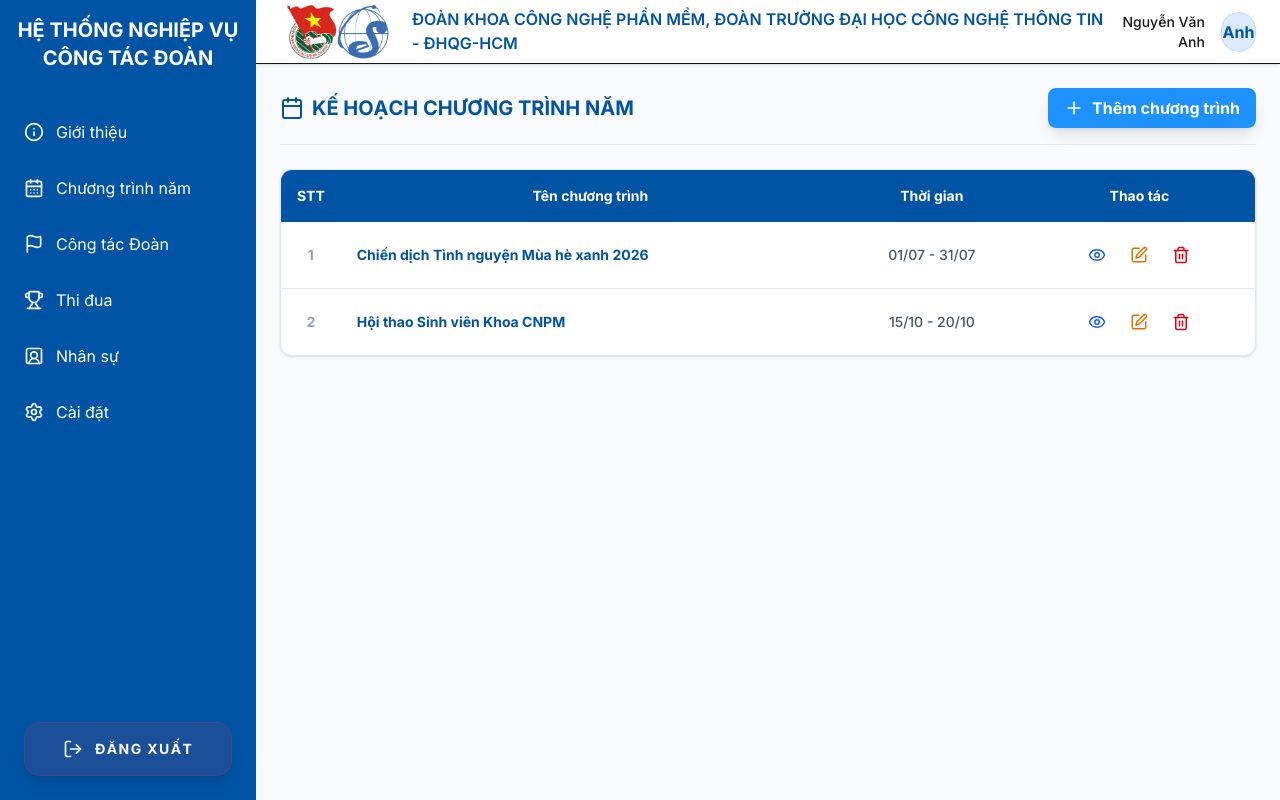
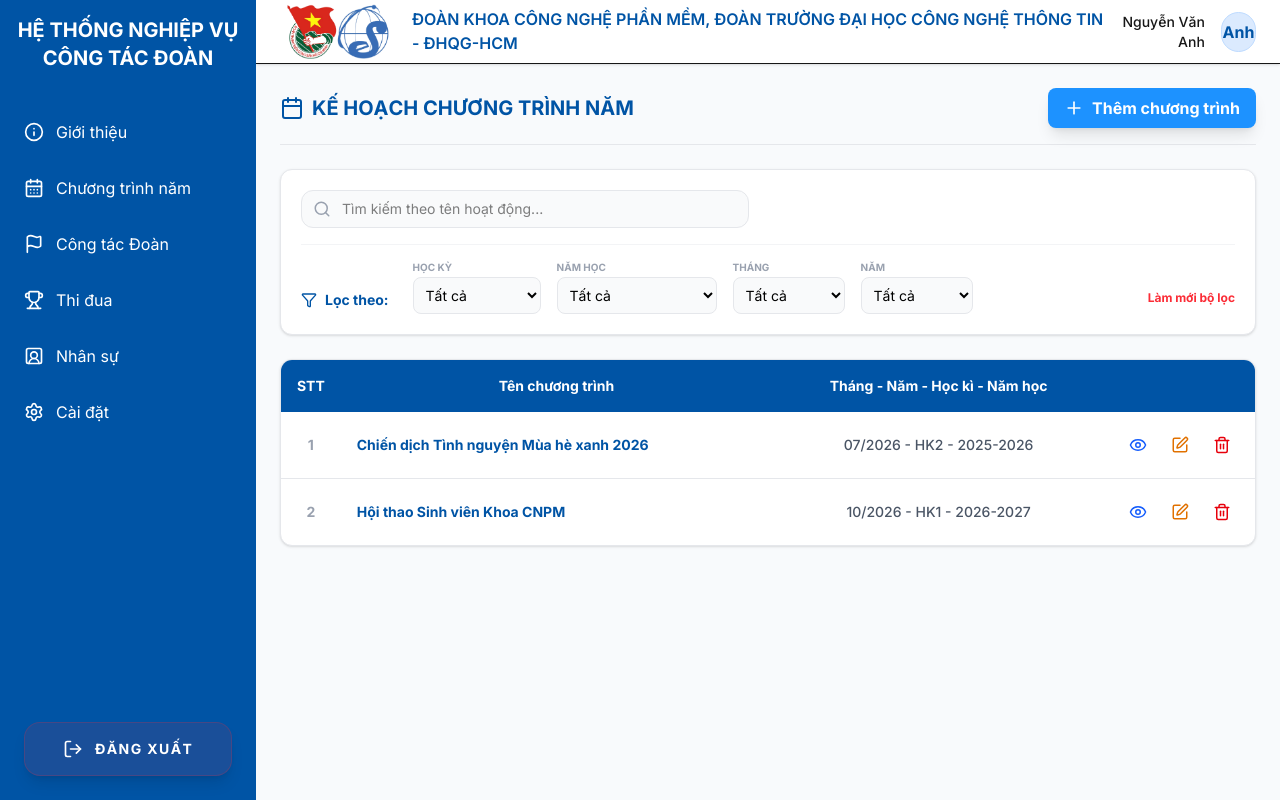
Before and after one commit to vangthanhhuy125/doan-fe, a Next.js app: page /chuong-trinh in a window 1280 px wide. Built offline with nearby package versions, Linux system fonts and the light colour scheme.

Commit message:
chinh su chuong-trinh

```diff
--- a/app/chuong-trinh/ProgramAdd.tsx
+++ b/app/chuong-trinh/ProgramAdd.tsx
@@ -1,4 +1,6 @@
-import { X, Save, Link as LinkIcon, FileText, DollarSign, Award } from "lucide-react";
+'use client';
+
+import { X, Save, Link as LinkIcon, FileText, DollarSign, Award, Calendar } from "lucide-react";
 
 interface ProgramAddProps {
   onClose: () => void;
@@ -7,54 +9,93 @@ interface ProgramAddProps {
 export default function ProgramAdd({ onClose }: ProgramAddProps) {
   return (
     <div className="fixed inset-0 z-[100] flex items-center justify-center bg-black/60 backdrop-blur-md p-4 animate-in zoom-in duration-200">
-      <div className="bg-white w-full max-w-2xl rounded-3xl shadow-2xl overflow-hidden border border-white/20">
+      <div className="bg-white w-full max-w-3xl rounded-3xl shadow-2xl overflow-hidden border border-white/20">
         <div className="bg-[#1d92ff] p-6 flex items-center justify-between text-white">
           <div className="flex items-center gap-3">
             <div className="p-2 bg-white/20 rounded-lg"><Save size={20} /></div>
-            <h3 className="font-bold uppercase tracking-widest text-sm">Thêm chương trình năm</h3>
+            <h3 className="font-bold uppercase tracking-widest text-sm text-white">Thêm chương trình năm</h3>
           </div>
-          <button onClick={onClose} className="p-2 hover:bg-white/10 rounded-full transition-colors"><X size={20} /></button>
+          <button onClick={onClose} className="p-2 hover:bg-white/10 rounded-full transition-colors text-white"><X size={20} /></button>
         </div>
 
-        <form className="p-8 space-y-6">
-          <div className="grid grid-cols-1 md:grid-cols-2 gap-6">
+        <form className="p-8 space-y-6 overflow-y-auto max-h-[85vh]">
+          {/* Tên chương trình & Stakeholder */}
+          <div className="space-y-4">
             <div className="space-y-2">
               <label className="text-[10px] font-bold uppercase text-gray-400 ml-1">Tên chương trình</label>
-              <input className="w-full p-4 bg-gray-50 rounded-2xl border border-transparent focus:bg-white focus:border-[#1d92ff] transition-all outline-none font-bold text-sm" placeholder="Nhập tên chương trình..." />
+              <input className="w-full p-4 bg-gray-50 rounded-2xl border border-transparent focus:bg-white focus:border-[#1d92ff] transition-all outline-none text-sm text-black" placeholder="Nhập tên chương trình..." />
             </div>
+
             <div className="space-y-2">
-              <label className="text-[10px] font-bold uppercase text-gray-400 ml-1">Thời gian thực hiện</label>
-              <input className="w-full p-4 bg-gray-50 rounded-2xl border border-transparent focus:bg-white focus:border-[#1d92ff] transition-all outline-none font-bold text-sm" placeholder="VD: 01/01 - 31/01" />
+              <label className="text-[10px] font-bold uppercase text-gray-400 ml-1">Stakeholder (Người phụ trách/Trưởng Ban Tổ chức)</label>
+              <input className="w-full p-4 bg-gray-50 rounded-2xl border border-transparent focus:bg-white focus:border-[#1d92ff] transition-all outline-none text-sm text-black" placeholder="VD: Đoàn trường, Khoa CNPM..." />
             </div>
           </div>
 
-          <div className="space-y-2">
-            <label className="text-[10px] font-bold uppercase text-gray-400 ml-1">Stakeholder (Cá nhân/Tổ chức phối hợp)</label>
-            <input className="w-full p-4 bg-gray-50 rounded-2xl border border-transparent focus:bg-white focus:border-[#1d92ff] transition-all outline-none font-bold text-sm" placeholder="VD: Đoàn trường, Khoa CNPM..." />
+          {/* Phân loại thời gian chi tiết */}
+          <div className="p-6 bg-slate-50 rounded-2xl space-y-4">
+            <div className="flex items-center gap-2 text-[#0054a5] font-bold text-xs uppercase border-b border-slate-200 pb-2">
+              <Calendar size={14} /> Phân loại thời gian
+            </div>
+            <div className="grid grid-cols-2 md:grid-cols-4 gap-4">
+              <div className="space-y-2">
+                <label className="text-[10px] font-bold uppercase text-gray-400 ml-1">Tháng</label>
+                <select className="w-full p-3 bg-white rounded-xl border border-slate-200 outline-none text-sm font-bold text-black focus:border-[#1d92ff]">
+                  {Array.from({ length: 12 }, (_, i) => (
+                    <option key={i+1} value={(i+1).toString().padStart(2, '0')}>Tháng {i+1}</option>
+                  ))}
+                </select>
+              </div>
+              <div className="space-y-2">
+                <label className="text-[10px] font-bold uppercase text-gray-400 ml-1">Năm</label>
+                <select className="w-full p-3 bg-white rounded-xl border border-slate-200 outline-none text-sm font-bold text-black focus:border-[#1d92ff]">
+                  <option value="2025">2025</option>
+                  <option value="2026">2026</option>
+                  <option value="2027">2027</option>
+                </select>
+              </div>
+              <div className="space-y-2">
+                <label className="text-[10px] font-bold uppercase text-gray-400 ml-1">Học kỳ</label>
+                <select className="w-full p-3 bg-white rounded-xl border border-slate-200 outline-none text-sm font-bold text-black focus:border-[#1d92ff]">
+                  <option value="HK1">Học kỳ 1</option>
+                  <option value="HK2">Học kỳ 2</option>
+                  <option value="HK3">Học kỳ 3</option>
+                </select>
+              </div>
+              <div className="space-y-2">
+                <label className="text-[10px] font-bold uppercase text-gray-400 ml-1">Năm học</label>
+                <select className="w-full p-3 bg-white rounded-xl border border-slate-200 outline-none text-sm font-bold text-black focus:border-[#1d92ff]">
+                  <option value="2024-2025">2024-2025</option>
+                  <option value="2025-2026">2025-2026</option>
+                  <option value="2026-2027">2026-2027</option>
+                </select>
+              </div>
+            </div>
           </div>
 
+          {/* Links Section */}
           <div className="grid grid-cols-1 md:grid-cols-2 gap-4 pt-4 border-t border-gray-100">
             <div className="space-y-2">
               <label className="text-[10px] font-bold uppercase text-blue-500 flex items-center gap-1"><LinkIcon size={12}/> Link Tài liệu</label>
-              <input className="w-full p-3 bg-blue-50/50 rounded-xl border border-blue-100 outline-none text-xs focus:bg-white" placeholder="https://drive.google.com/..." />
+              <input className="w-full p-3 bg-blue-50/50 rounded-xl border border-blue-100 outline-none text-xs focus:bg-white text-black" placeholder="https://drive.google.com/..." />
             </div>
             <div className="space-y-2">
               <label className="text-[10px] font-bold uppercase text-emerald-500 flex items-center gap-1"><FileText size={12}/> Link Kế hoạch</label>
-              <input className="w-full p-3 bg-emerald-50/50 rounded-xl border border-emerald-100 outline-none text-xs focus:bg-white" placeholder="https://drive.google.com/..." />
+              <input className="w-full p-3 bg-emerald-50/50 rounded-xl border border-emerald-100 outline-none text-xs focus:bg-white text-black" placeholder="https://drive.google.com/..." />
             </div>
             <div className="space-y-2">
               <label className="text-[10px] font-bold uppercase text-amber-500 flex items-center gap-1"><DollarSign size={12}/> Link Dự trù KP</label>
-              <input className="w-full p-3 bg-amber-50/50 rounded-xl border border-amber-100 outline-none text-xs focus:bg-white" placeholder="https://drive.google.com/..." />
+              <input className="w-full p-3 bg-amber-50/50 rounded-xl border border-amber-100 outline-none text-xs focus:bg-white text-black" placeholder="https://drive.google.com/..." />
             </div>
             <div className="space-y-2">
               <label className="text-[10px] font-bold uppercase text-purple-500 flex items-center gap-1"><Award size={12}/> Link Danh sách ĐRL</label>
-              <input className="w-full p-3 bg-purple-50/50 rounded-xl border border-purple-100 outline-none text-xs focus:bg-white" placeholder="https://drive.google.com/..." />
+              <input className="w-full p-3 bg-purple-50/50 rounded-xl border border-purple-100 outline-none text-xs focus:bg-white text-black" placeholder="https://drive.google.com/..." />
             </div>
           </div>
 
           <div className="pt-6 flex justify-end gap-3">
-            <button type="button" onClick={onClose} className="px-6 py-3 rounded-2xl font-bold text-gray-400 hover:bg-gray-100 transition-all uppercase text-xs tracking-widest">Hủy bỏ</button>
-            <button type="submit" className="px-10 py-3 bg-[#1d92ff] text-white rounded-2xl font-bold shadow-lg shadow-blue-100 hover:bg-[#0054a5] transition-all uppercase text-xs tracking-widest">Lưu dữ liệu</button>
+            <button type="button" onClick={onClose} className="px-6 py-3 rounded-2xl font-bold text-gray-400 hover:bg-gray-100 transition-all text-xs tracking-widest">Hủy bỏ</button>
+            <button type="submit" className="px-10 py-3 bg-[#1d92ff] text-white rounded-2xl font-bold shadow-lg shadow-blue-100 hover:bg-[#0054a5] transition-all text-xs tracking-widest">Lưu dữ liệu</button>
           </div>
         </form>
       </div>
--- a/app/chuong-trinh/ProgramView.tsx
+++ b/app/chuong-trinh/ProgramView.tsx
@@ -1,4 +1,4 @@
-import { X, Link as LinkIcon, FileText, DollarSign, Award } from "lucide-react";
+import { X, Link as LinkIcon, FileText, DollarSign, Award, Calendar } from "lucide-react";
 
 interface ProgramViewProps {
   data: any;
@@ -28,9 +28,9 @@ export default function ProgramView({ data, onClose }: ProgramViewProps) {
         <div className="bg-[#0054a5] p-6 flex items-center justify-between text-white">
           <div className="flex items-center gap-3">
             <div className="p-2 bg-white/20 rounded-lg"><FileText size={20} /></div>
-            <h3 className="font-bold uppercase tracking-widest text-sm">Thông tin chi tiết</h3>
+            <h3 className="font-bold uppercase tracking-widest text-sm text-white">Thông tin chi tiết</h3>
           </div>
-          <button onClick={onClose} className="p-2 hover:bg-white/10 rounded-full transition-colors"><X size={20} /></button>
+          <button onClick={onClose} className="p-2 hover:bg-white/10 rounded-full transition-colors text-white"><X size={20} /></button>
         </div>
 
         <div className="p-8 space-y-8">
@@ -39,15 +39,25 @@ export default function ProgramView({ data, onClose }: ProgramViewProps) {
             <h2 className="text-xl font-black text-[#0054a5] leading-tight">{data.name}</h2>
           </div>
 
-          <div className="grid grid-cols-2 gap-6">
-            <div className="space-y-1">
-              <p className="text-[10px] font-bold uppercase text-gray-400">Thời gian</p>
-              <p className="font-bold text-gray-700">{data.time}</p>
+          <div className="space-y-4">
+            <div className="flex items-center gap-2 text-[#0054a5] font-bold text-[10px] uppercase border-b border-slate-100 pb-1">
+              <Calendar size={12} /> Phân loại thời gian
             </div>
-            <div className="space-y-1">
-              <p className="text-[10px] font-bold uppercase text-gray-400">Đối tượng liên quan</p>
-              <p className="font-bold text-gray-700">{data.stakeholder}</p>
+            <div className="grid grid-cols-2 gap-y-4 gap-x-6 bg-slate-50 p-4 rounded-2xl">
+              <div className="space-y-1">
+                <p className="text-[10px] font-bold uppercase text-gray-400">Tháng / Năm</p>
+                <p className="font-bold text-gray-700 text-sm">{data.month} / {data.year}</p>
+              </div>
+              <div className="space-y-1">
+                <p className="text-[10px] font-bold uppercase text-gray-400">Học kỳ / Năm học</p>
+                <p className="font-bold text-gray-700 text-sm">{data.semester} - {data.academicYear}</p>
+              </div>
             </div>
+          </div>
+
+          <div className="space-y-1">
+            <p className="text-[10px] font-bold uppercase text-gray-400">Stakeholder</p>
+            <p className="font-semibold text-gray-700">{data.stakeholder}</p>
           </div>
 
           <div className="grid grid-cols-2 gap-4 pt-6 border-t border-gray-100">
--- a/app/chuong-trinh/page.tsx
+++ b/app/chuong-trinh/page.tsx
@@ -2,8 +2,7 @@
 
 import { useState } from "react";
 import {
-  Calendar, Link as LinkIcon, FileText, DollarSign,
-  Award, Plus, Edit, Trash2, Eye, X
+  Calendar, Plus, Edit, Trash2, Eye, Filter, Search
 } from "lucide-react";
 import ProgramView from "./ProgramView";
 import ProgramAdd from "./ProgramAdd";
@@ -13,22 +12,22 @@ const initialData = [
   {
     id: 1,
     name: "Chiến dịch Tình nguyện Mùa hè xanh 2026",
-    time: "01/07 - 31/07",
+    month: "07",
+    year: "2026",
+    semester: "HK2",
+    academicYear: "2025-2026",
     stakeholder: "Đoàn trường, Địa phương",
-    linkTaiLieu: "#",
-    linkKeHoach: "#",
-    linkDTKP: "#",
-    linkDRL: "#",
+    linkTaiLieu: "#", linkKeHoach: "#", linkDTKP: "#", linkDRL: "#",
   },
   {
     id: 2,
     name: "Hội thao Sinh viên Khoa CNPM",
-    time: "15/10 - 20/10",
+    month: "10",
+    year: "2026",
+    semester: "HK1",
+    academicYear: "2026-2027",
     stakeholder: "Ban Thể thao Khoa",
-    linkTaiLieu: "#",
-    linkKeHoach: "#",
-    linkDTKP: "#",
-    linkDRL: "#",
+    linkTaiLieu: "#", linkKeHoach: "#", linkDTKP: "#", linkDRL: "#",
   },
 ];
 
@@ -38,6 +37,13 @@ export default function ToChucPage() {
   const [viewItem, setViewItem] = useState<any>(null);
   const [deleteItem, setDeleteItem] = useState<any>(null);
 
+  // States cho bộ lọc và tìm kiếm
+  const [searchTerm, setSearchTerm] = useState("");
+  const [filterSemester, setFilterSemester] = useState("");
+  const [filterAcademicYear, setFilterAcademicYear] = useState("");
+  const [filterMonth, setFilterMonth] = useState("");
+  const [filterYear, setFilterYear] = useState("");
+
   const handleConfirmDelete = () => {
     if (deleteItem) {
       setData(data.filter(item => item.id !== deleteItem.id));
@@ -45,8 +51,19 @@ export default function ToChucPage() {
     }
   };
 
+  const filteredData = data.filter(item => {
+    const matchesSearch = item.name.toLowerCase().includes(searchTerm.toLowerCase());
+    const matchesSemester = filterSemester === "" || item.semester === filterSemester;
+    const matchesAcademicYear = filterAcademicYear === "" || item.academicYear === filterAcademicYear;
+    const matchesMonth = filterMonth === "" || item.month === filterMonth;
+    const matchesYear = filterYear === "" || item.year === filterYear;
+
+    return matchesSearch && matchesSemester && matchesAcademicYear && matchesMonth && matchesYear;
+  });
+
   return (
     <div className="space-y-6 text-black">
+      {/* HEADER */}
       <div className="flex items-center justify-between border-b border-gray-200 pb-4">
         <div className="flex items-center gap-2">
           <Calendar className="text-[#0054a5]" size={24} />
@@ -60,31 +77,130 @@ export default function ToChucPage() {
         </button>
       </div>
 
+      {/* THANH TÌM KIẾM VÀ BỘ LỌC */}
+      <div className="bg-white p-5 rounded-xl border border-gray-200 shadow-sm space-y-4">
+        {/* Tìm kiếm theo tên */}
+        <div className="relative max-w-md">
+          <div className="absolute inset-y-0 left-0 pl-3 flex items-center pointer-events-none">
+            <Search size={18} className="text-gray-400" />
+          </div>
+          <input
+            type="text"
+            placeholder="Tìm kiếm theo tên hoạt động..."
+            value={searchTerm}
+            onChange={(e) => setSearchTerm(e.target.value)}
+            className="block w-full pl-10 pr-3 py-2 bg-gray-50 border border-gray-200 rounded-xl text-sm outline-none focus:border-[#1d92ff] focus:ring-1 focus:ring-[#1d92ff] transition-all"
+          />
+        </div>
+
+        {/* Lưới bộ lọc */}
+        <div className="flex flex-wrap gap-4 items-end pt-2 border-t border-gray-100">
+          <div className="flex items-center gap-2 text-[#0054a5] font-bold mb-1 mr-2 text-sm">
+            <Filter size={16} /> <span>Lọc theo:</span>
+          </div>
+
+          <div className="space-y-1">
+            <label className="text-[10px] uppercase font-bold text-gray-400">Học kỳ</label>
+            <select
+              value={filterSemester}
+              onChange={(e) => setFilterSemester(e.target.value)}
+              className="block w-32 p-2 bg-gray-50 border border-gray-200 rounded-lg text-sm outline-none focus:border-blue-500"
+            >
+              <option value="">Tất cả</option>
+              <option value="HK1">Học kỳ 1</option>
+              <option value="HK2">Học kỳ 2</option>
+              <option value="HK3">Học kỳ 3</option>
+            </select>
+          </div>
+
+          <div className="space-y-1">
+            <label className="text-[10px] uppercase font-bold text-gray-400">Năm học</label>
+            <select
+              value={filterAcademicYear}
+              onChange={(e) => setFilterAcademicYear(e.target.value)}
+              className="block w-40 p-2 bg-gray-50 border border-gray-200 rounded-lg text-sm outline-none focus:border-blue-500"
+            >
+              <option value="">Tất cả</option>
+              <option value="2024-2025">2024-2025</option>
+              <option value="2025-2026">2025-2026</option>
+              <option value="2026-2027">2026-2027</option>
+            </select>
+          </div>
+
+          <div className="space-y-1">
+            <label className="text-[10px] uppercase font-bold text-gray-400">Tháng</label>
+            <select
+              value={filterMonth}
+              onChange={(e) => setFilterMonth(e.target.value)}
+              className="block w-28 p-2 bg-gray-50 border border-gray-200 rounded-lg text-sm outline-none focus:border-blue-500"
+            >
+              <option value="">Tất cả</option>
+              {Array.from({ length: 12 }, (_, i) => {
+                const m = (i + 1).toString().padStart(2, '0');
+                return <option key={m} value={m}>Tháng {m}</option>;
+              })}
+            </select>
+          </div>
+
+          <div className="space-y-1">
+            <label className="text-[10px] uppercase font-bold text-gray-400">Năm</label>
+            <select
+              value={filterYear}
+              onChange={(e) => setFilterYear(e.target.value)}
+              className="block w-28 p-2 bg-gray-50 border border-gray-200 rounded-lg text-sm outline-none focus:border-blue-500"
+            >
+              <option value="">Tất cả</option>
+              <option value="2025">2025</option>
+              <option value="2026">2026</option>
+              <option value="2027">2027</option>
+            </select>
+          </div>
+
+          <button
+            onClick={() => { setSearchTerm(""); setFilterSemester(""); setFilterAcademicYear(""); setFilterMonth(""); setFilterYear(""); }}
+            className="text-xs text-red-500 font-bold hover:underline pb-2 ml-auto"
+          >
+            Làm mới bộ lọc
+          </button>
+        </div>
+      </div>
+
+      {/* BẢNG DANH SÁCH */}
       <div className="overflow-x-auto rounded-xl border border-gray-200 shadow-sm bg-white">
         <table className="w-full text-sm text-left">
           <thead className="bg-[#0054a5] text-white text-[14px] font-bold">
             <tr>
               <th className="px-4 py-4 text-center uppercase w-12">STT</th>
               <th className="px-4 py-4 text-center">Tên chương trình</th>
-              <th className="px-4 py-4 text-center">Thời gian</th>
-              <th className="px-4 py-4 text-center">Thao tác</th>
+              <th className="px-4 py-4 text-center">Tháng - Năm - Học kì - Năm học</th>
+              <th className="px-4 py-4 text-center w-32"></th>
             </tr>
           </thead>
           <tbody className="divide-y divide-gray-200">
-            {data.map((item, index) => (
+            {filteredData.length > 0 ? (
+              filteredData.map((item, index) => (
                 <tr key={item.id} className="hover:bg-blue-50/40 transition-colors">
                   <td className="px-4 py-4 text-center font-bold text-gray-400">{index + 1}</td>
                   <td className="px-4 py-4 font-bold text-[#0054a5]">{item.name}</td>
-                <td className="px-4 py-4 text-center text-gray-600 font-medium">{item.time}</td>
+                  <td className="px-4 py-4 text-center text-gray-600 font-medium whitespace-nowrap">
+                    {item.month}/{item.year} - {item.semester} - {item.academicYear}
+                  </td>
                   <td className="px-4 py-4 text-center">
                     <div className="flex items-center justify-center gap-2">
-                    <button onClick={() => setViewItem(item)} className="p-2 text-blue-600 hover:bg-blue-100 rounded-lg"><Eye size={18} /></button>
-                    <button className="p-2 text-amber-600 hover:bg-amber-100 rounded-lg"><Edit size={18} /></button>
-                    <button onClick={() => setDeleteItem(item)} className="p-2 text-red-600 hover:bg-red-100 rounded-lg"><Trash2 size={18} /></button>
+                      <button onClick={() => setViewItem(item)} className="p-2 text-blue-600 hover:bg-blue-100 rounded-lg transition-colors"><Eye size={18} /></button>
+                      <button className="p-2 text-amber-600 hover:bg-amber-100 rounded-lg transition-colors"><Edit size={18} /></button>
+                      <button onClick={() => setDeleteItem(item)} className="p-2 text-red-600 hover:bg-red-100 rounded-lg transition-colors"><Trash2 size={18} /></button>
                     </div>
                   </td>
                 </tr>
-            ))}
+              ))
+            ) : (
+              <tr>
+                <td colSpan={4} className="p-10 text-center text-gray-400 italic">
+                  Không tìm thấy hoạt động nào phù hợp với từ khóa hoặc bộ lọc của má.
+                </td>
+              </tr>
+            )}
           </tbody>
         </table>
       </div>
```
Also changed, not shown: app/page.tsx (+6 -5 lines). Lines whose indentation alone changed are shown as unchanged.
